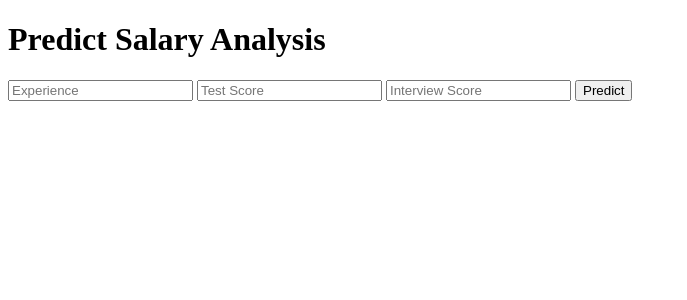
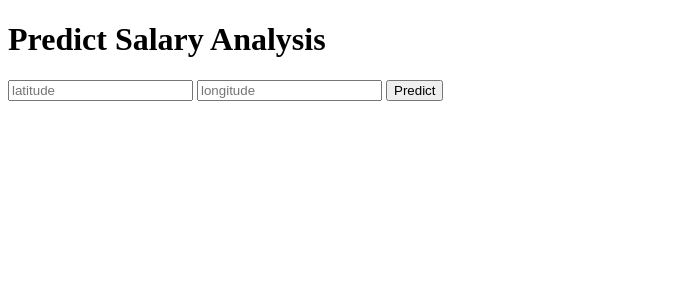
Before and after one commit to mahmoud3798/Graduation-Project, a Flask app: page / in a window 1280 px wide. Shown: the top 300 px of the page, without its empty margins (0-687 px from the left). Run offline with Flask 2, Linux system fonts and the light colour scheme; parts of the project's set-up code (start-up, migrations or seed data) failed here and were passed over.

Commit message:
Update index.html

```diff
--- a/templates/index.html
+++ b/templates/index.html
@@ -17,9 +17,8 @@
 
      <!-- Main Input For Receiving Query to our ML -->
     <form action="{{ url_for('predict')}}"method="post">
-    	<input type="text" name="experience" placeholder="Experience" required="required" />
-        <input type="text" name="test_score" placeholder="Test Score" required="required" />
-		<input type="text" name="interview_score" placeholder="Interview Score" required="required" />
+    	<input type="text" name="latitude" placeholder="latitude" required="required" />
+        <input type="text" name="longitude" placeholder="longitude" required="required" />
 
         <button type="submit" class="btn btn-primary btn-block btn-large">Predict</button>
     </form>
```
